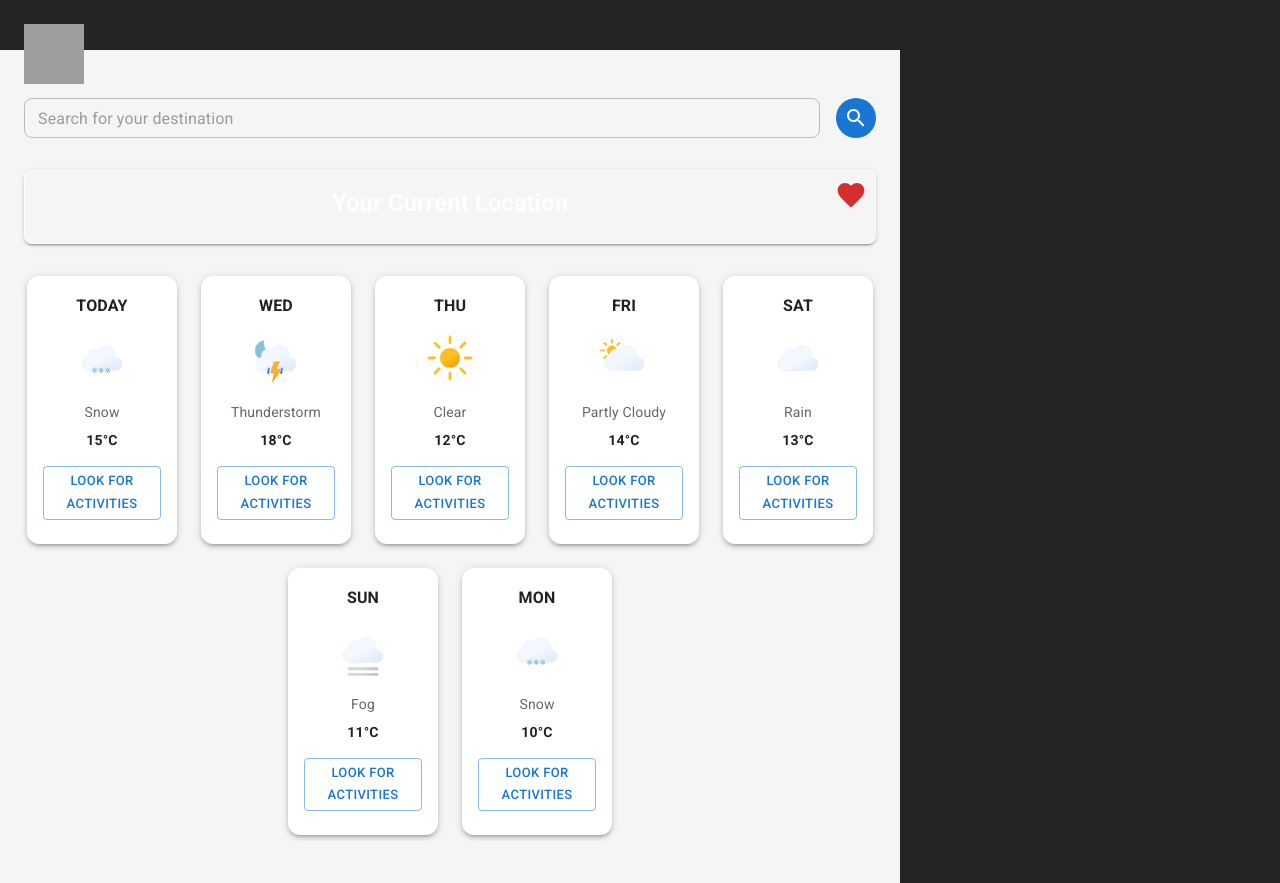
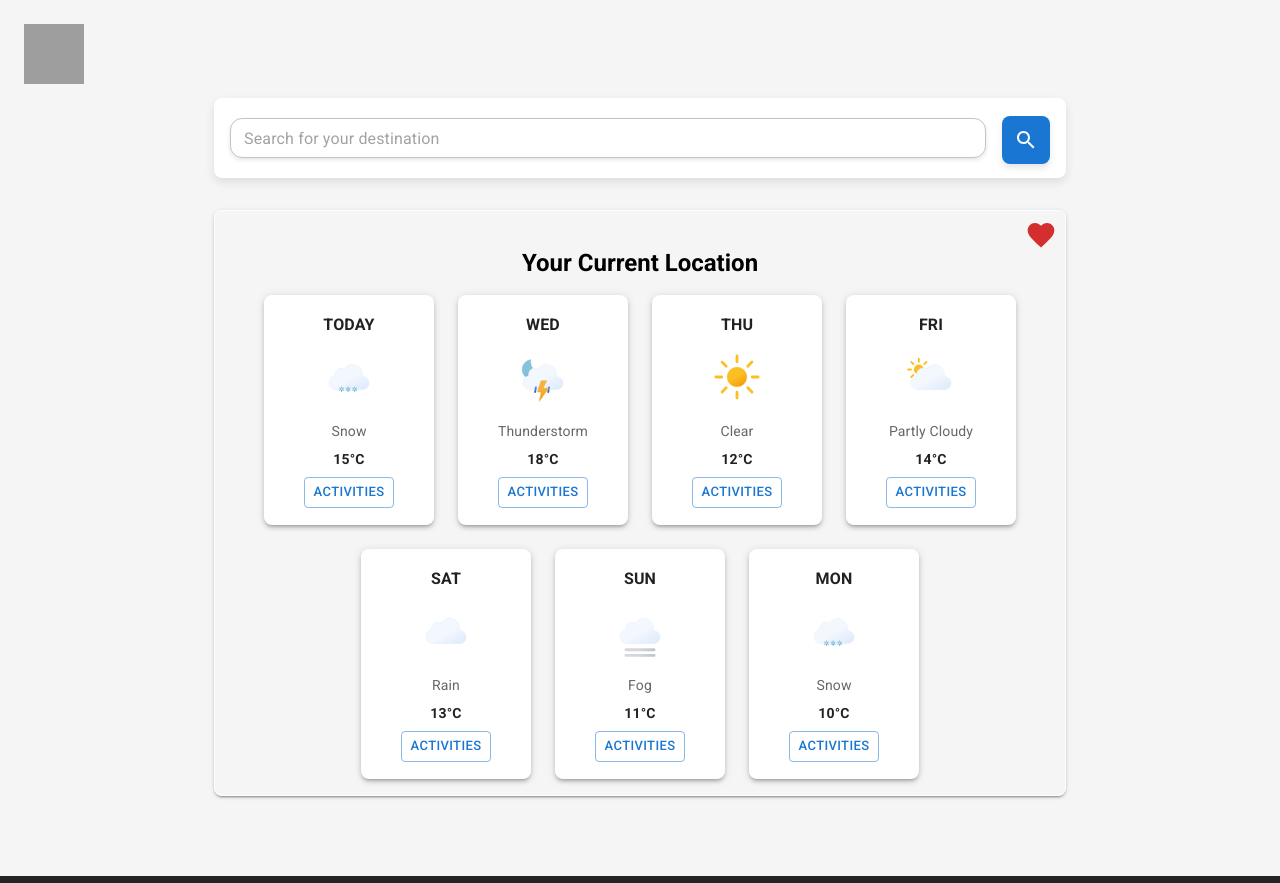
Before and after one commit to Travel-Planner-Web-App/Travel-planner-App, a React (Vite) app in the folder client/: page / in a window 1280 px wide. Built offline with nearby package versions, Linux system fonts and the light colour scheme; grey boxes are pictures that could not be loaded.

Commit message:
feat. i enhaced the colors

```diff
--- a/client/src/components/pages/HomePage.jsx
+++ b/client/src/components/pages/HomePage.jsx
@@ -54,7 +54,20 @@ const WeatherApp = () => {
   return (
     <Container maxWidth="md" sx={{ py: 6 }}>
       {/* Search Section */}
-      <Box display="flex" alignItems="center" mb={4}>
+      <Box
+  display="flex"
+  alignItems="center"
+  justifyContent="center"
+  mb={4}
+  sx={{
+    gap: 2,
+    padding: 2,
+    backgroundColor: 'background.paper',
+    boxShadow: '0px 4px 10px rgba(0, 0, 0, 0.1)',
+    borderRadius: 2,
+  }}
+  top={'20%'}
+>
   <TextField
     fullWidth
     variant="outlined"
@@ -63,22 +76,39 @@ const WeatherApp = () => {
     value={searchQuery}
     onChange={(e) => setSearchQuery(e.target.value)}
     sx={{
-            borderRadius: 2,
-            '& .MuiOutlinedInput-root': { borderRadius: 2 },
+      '& .MuiOutlinedInput-root': {
+        borderRadius: 3,
+        backgroundColor: 'white',
+        boxShadow: '0px 2px 4px rgba(0, 0, 0, 0.1)',
+        '&.Mui-focused': {
+          boxShadow: '0px 4px 8px rgba(0, 0, 0, 0.2)',
+        },
+      },
     }}
   />
   <IconButton
     onClick={handleSearch}
     sx={{
-            ml: 2,
+      display: 'flex',
+      alignItems: 'center',
+      justifyContent: 'center',
+      padding: 1.5,
       backgroundColor: 'primary.main',
       color: 'white',
-            '&:hover': { backgroundColor: 'primary.dark' },
+      borderRadius: 2,
+      top: 2,
+      boxShadow: '0px 4px 6px rgba(0, 0, 0, 0.1)',
+      '&:hover': {
+        backgroundColor: 'primary.dark',
+        boxShadow: '0px 6px 8px rgba(0, 0, 0, 0.2)',
+      },
+      transition: 'all 0.3s ease',
     }}
   >
-          <SearchIcon />
+    <SearchIcon fontSize="medium" />
   </IconButton>
 </Box>
+
 
       {/* Weather Icon Container */}
       <Box
@@ -90,9 +120,10 @@ const WeatherApp = () => {
           borderRadius: 2,
           padding: 2,
           boxShadow: 2,
+
         }}
       >
-        <Typography variant="h5" sx={{ fontWeight: 'bold', mb: 1 }}>
+        <Typography variant="h5" sx={{ color:'black', fontWeight: 'bold', mb: 2,marginTop: '20px' }}>
           {locationName}
         </Typography>
         <FavoriteIcon
@@ -104,7 +135,7 @@ const WeatherApp = () => {
             fontSize: 32,
           }}
         />
-      </Box>
+
 
     {/* Weather Cards */}
 <Box display="flex" flexWrap="wrap" justifyContent="center" gap={3}>
@@ -112,12 +143,18 @@ const WeatherApp = () => {
     <Card
       key={index}
       sx={{
-              width: 150,
+        width: 170,
+        height: 230,
         textAlign: 'center',
         boxShadow: 3,
-              borderRadius: 3,
-              transition: 'transform 0.2s, box-shadow 0.2s',
-              '&:hover': { transform: 'scale(1.1)', boxShadow: 5 },
+        borderRadius: 2,
+        overflow: 'hidden',
+        transition: 'transform 0.3s, box-shadow 0.3s',
+        '&:hover': {
+          transform: 'scale(1.05)',
+          boxShadow: '0px 8px 16px rgba(0, 0, 0, 0.2)',
+        },
+        backgroundColor: 'background.default',
       }}
     >
             <CardContent>
@@ -142,17 +179,17 @@ const WeatherApp = () => {
               <Button
                 variant="outlined"
                 size="small"
-                sx={{ mt: 2 }}
+                sx={{ mt: 1 }}
                 onClick={() => console.log(`Looking for activities on ${day.date}`)}
               >
-                Look for activities
+                Activities
               </Button>
             </CardContent>
           </Card>
         ))}
       </Box>
+      </Box>
     </Container>
   );
 };
-
 export default WeatherApp;
--- a/client/src/index.css
+++ b/client/src/index.css
@@ -1,11 +1,12 @@
+/* Global root styles */
 :root {
   font-family: Inter, system-ui, Avenir, Helvetica, Arial, sans-serif;
   line-height: 1.5;
   font-weight: 400;
 
-  color-scheme: light dark;
-  color: rgba(255, 255, 255, 0.87);
-  background-color: #242424;
+  color-scheme: light dark; /* Support for light and dark modes */
+  color: rgba(255, 255, 255, 0.87); /* Default text color */
+  background-color: #242424; /* Dark background color */
 
   font-synthesis: none;
   text-rendering: optimizeLegibility;
@@ -13,12 +14,27 @@
   -moz-osx-font-smoothing: grayscale;
 }
 
+/* Body styles for centering content */
+body {
+  margin: 0;                   /* Remove default margin */
+  display: flex;               /* Flexbox layout */
+  justify-content: center;     /* Center horizontally */
+  align-items: center;         /* Center vertically */
+  min-width: 320px;             /* Ensure body is at least 320px wide */
+  min-height: 100vh;            /* Take up full height of the viewport */
+  background-color: #f5f5f5;  /* Dark background */
+  color: rgba(255, 255, 255, 0.87); /* Text color for the body */
+}
 
-
-body {
-  margin: 0;
-  display: flex;
-  place-items: center;
-  min-width: 320px;
-  min-height: 100vh;
+/* Optional: Root element that holds the main content */
+#root {
+  width: 100%;                 /* Full width */
+  max-width: 1280px;           /* Maximum width of 1280px */
+  margin: 0 auto;              /* Center the root element */
+  padding: 0;                  /* No extra padding */
+  display: flex;               /* Flexbox layout for children */
+  justify-content: center;     /* Horizontally center content */
+  align-items: center;         /* Vertically center content */
+  height: 100%;                /* Take up full height of the body */
+  box-sizing: border-box;      /* Include padding and borders in element's width/height */
 }
```
Lines whose indentation alone changed are shown as unchanged.
